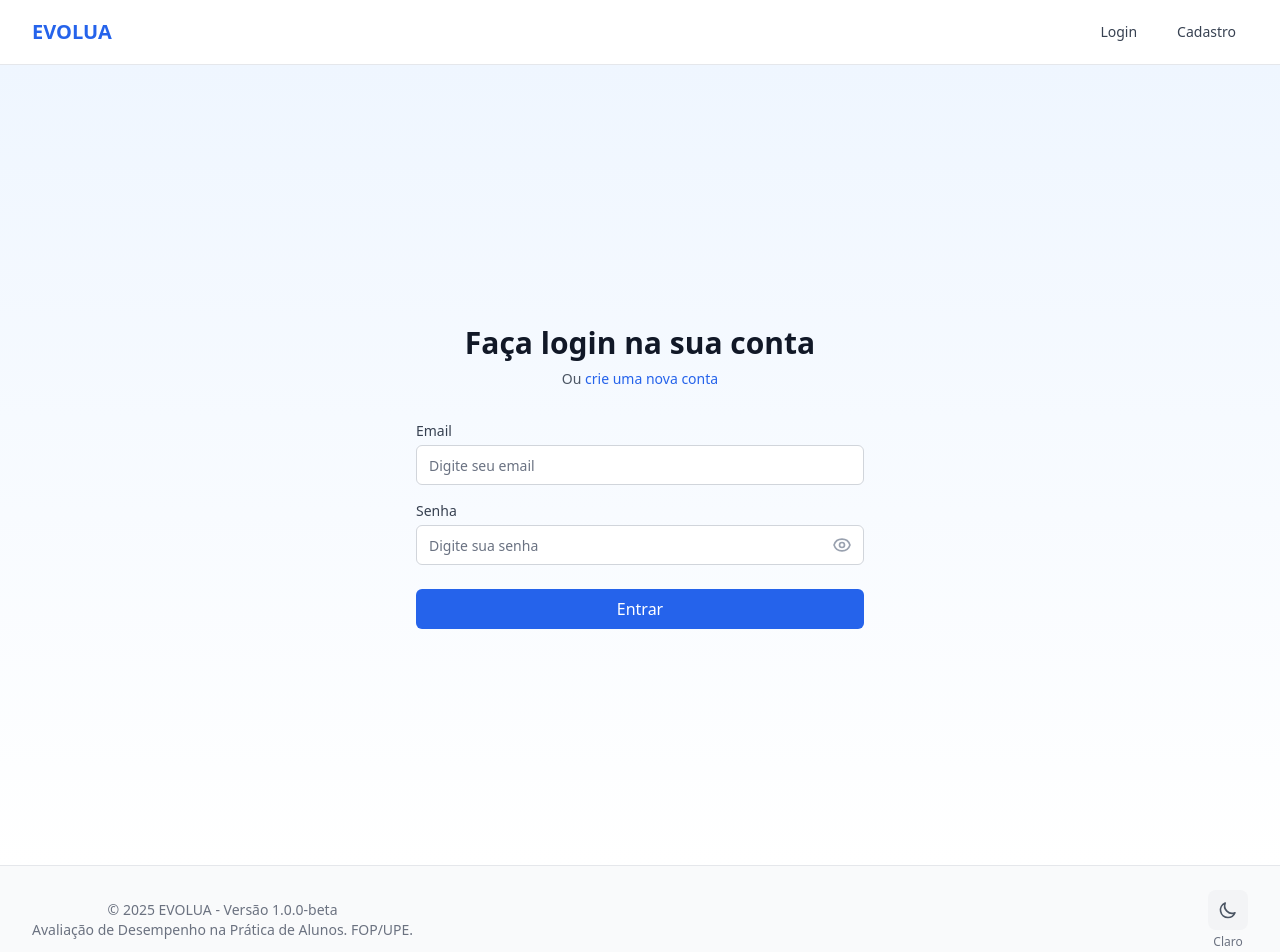
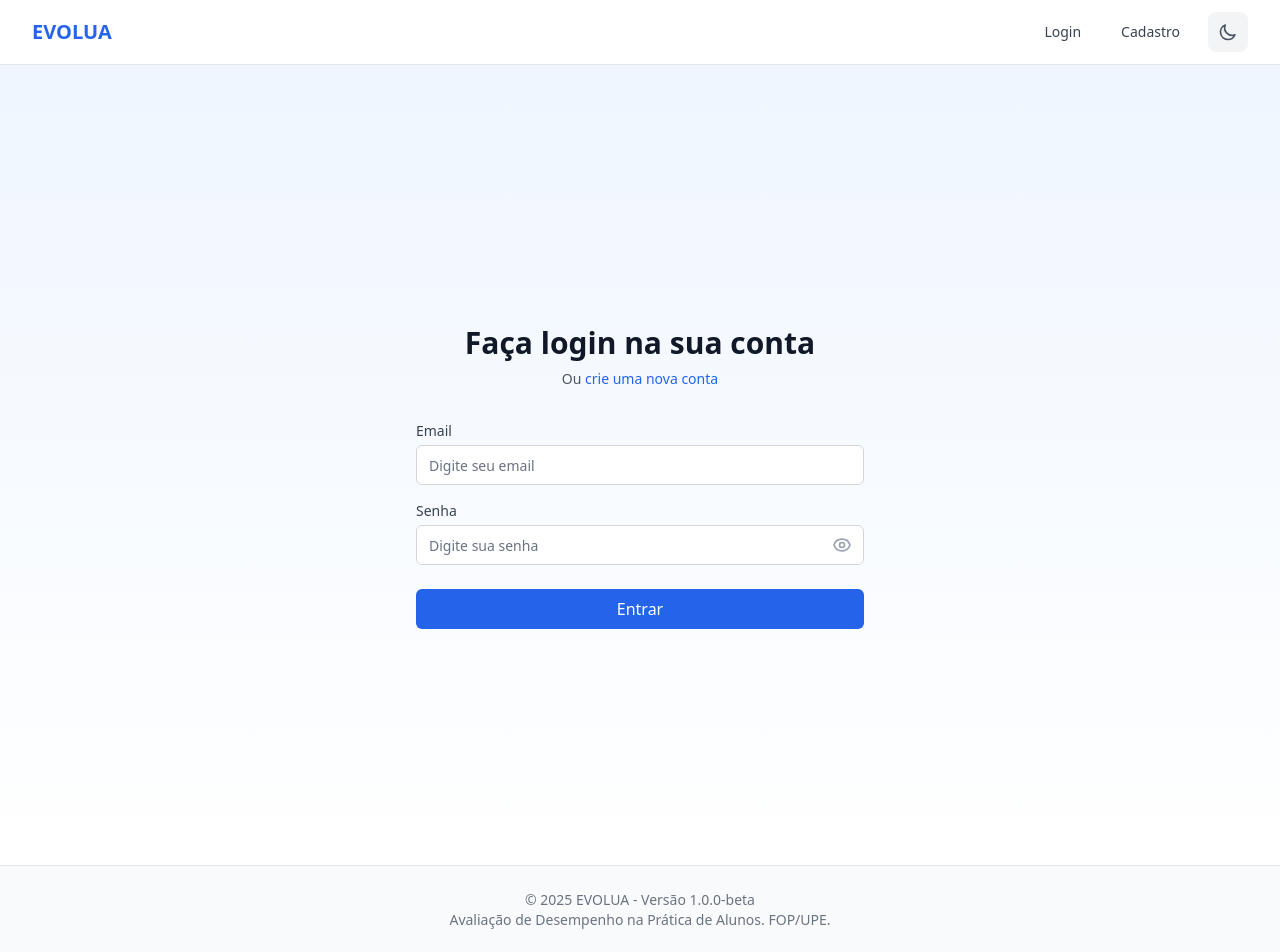
Before and after one commit to julioventura/evolua, a React (Vite) app: page /evolua/login in a window 1280 px wide. Shown: the top 952 px of the page. Built offline with nearby package versions, Linux system fonts and the light colour scheme; no server answers.

Commit message:
feat: add ThemeToggle component to Header and remove from Footer

```diff
--- a/src/components/layout/Footer.tsx
+++ b/src/components/layout/Footer.tsx
@@ -7,14 +7,9 @@ export const Footer: React.FC = () => {
   return (
     <footer className="bg-gray-50 dark:bg-gray-900 border-t border-gray-200 dark:border-gray-700">
       <div className="max-w-7xl mx-auto py-6 px-4 sm:px-6 lg:px-8">
-        <div className="flex justify-between items-center">
           <div className="text-center text-gray-500 dark:text-gray-400 text-sm">
             <p>&copy; {currentYear} EVOLUA - Versão 1.0.0-beta<br />Avaliação de Desempenho na Prática de Alunos. FOP/UPE.</p>
           </div>
-          <div className="flex items-center">
-            <ThemeToggle />
-          </div>
-        </div>
       </div>
     </footer>
   )
--- a/src/components/layout/Header.tsx
+++ b/src/components/layout/Header.tsx
@@ -1,4 +1,5 @@
 import React from 'react'
+import { ThemeToggle } from '../ui/ThemeToggle'
 import { Link, useNavigate } from 'react-router-dom'
 import { useAuth } from '../../hooks/useAuth'
 
@@ -64,6 +65,9 @@ export const Header: React.FC = () => {
                 </Link>
               </>
             )}
+            <div className="flex items-center">
+              <ThemeToggle />
+            </div>
           </nav>
         </div>
       </div>
--- a/src/components/ui/ThemeToggle.tsx
+++ b/src/components/ui/ThemeToggle.tsx
@@ -51,9 +51,9 @@ export const ThemeToggle: React.FC = () => {
           </svg>
         )}
       </button>
-      <span className="text-xs text-gray-500 dark:text-gray-400 mt-1">
+      {/* <span className="text-xs text-gray-500 dark:text-gray-400 mt-1">
         {theme === 'light' ? 'Claro' : 'Escuro'}
-      </span>
+      </span> */}
     </div>
   )
 }
```
